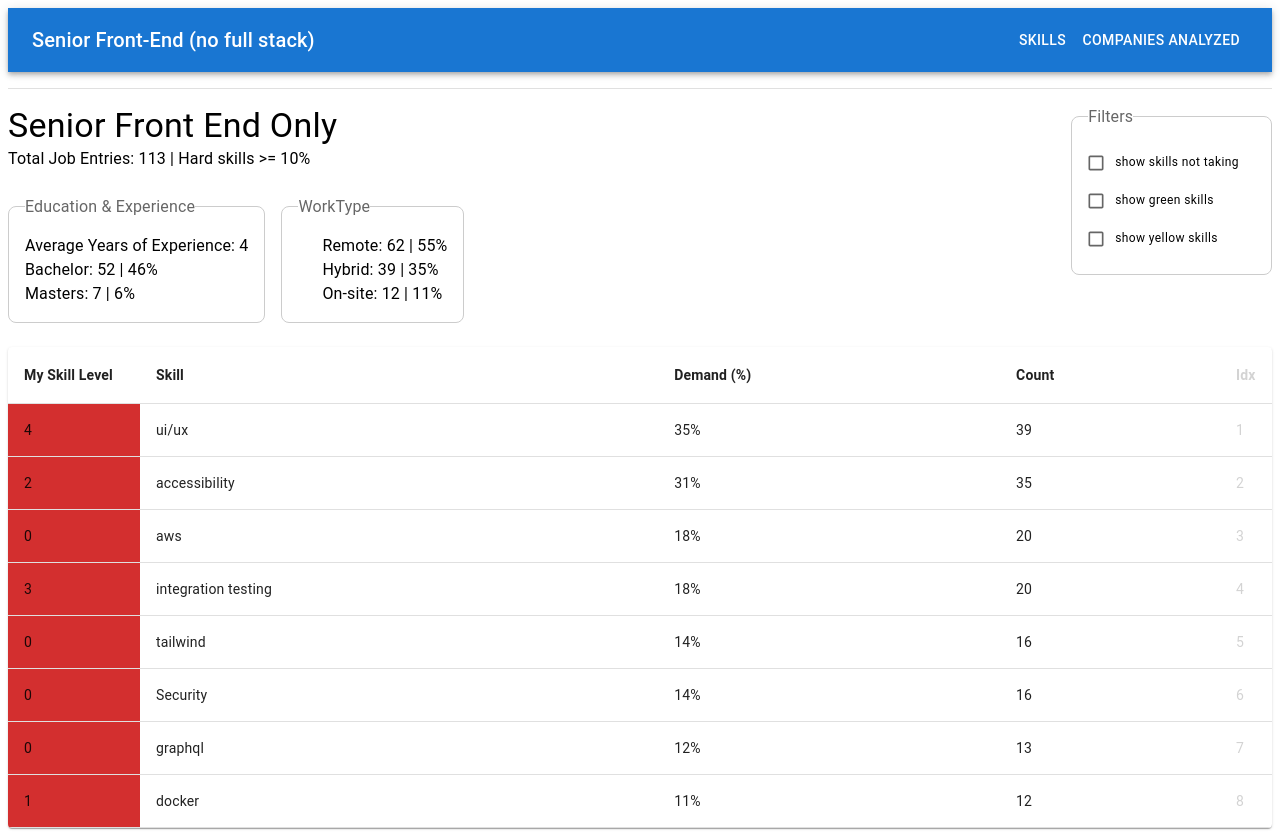
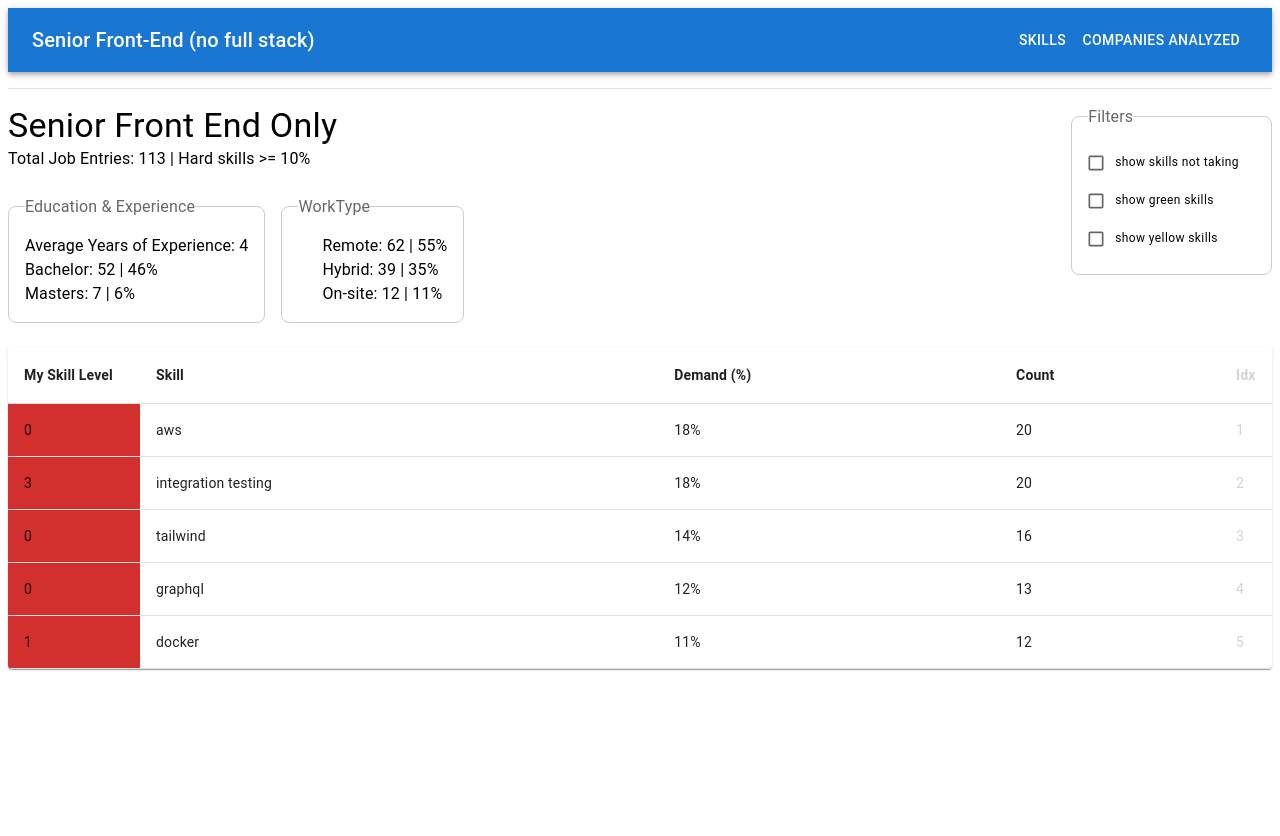
Before and after one commit to dmitrisanzharov/job-skills-app, a React (Create React App) app: page / in a window 1280 px wide. After the commit the page ends 800 px from the top, so only its background shows below. Built offline with nearby package versions, Linux system fonts and the light colour scheme; some icons are missing.

Commit message:
good stuff

```diff
--- a/src/consts/globalVars.ts
+++ b/src/consts/globalVars.ts
@@ -2,4 +2,22 @@ export const skillMinPercentageToFilter: number = 0.1;
 
 // remove skills that I will not take into account
 // cloud platforms = AWS covers this so remove
-export const skillThatIWillNotTake: string[] = ['Job Interview', 'angular', 'vue', 'playwright', 'vite', 'cloud platforms'];
+
+
+const skillsThatIRemovedWithExplainer: { skillName: string; reason: string }[] = [
+    // temporary disabled
+    { skillName: 'Job Interview', reason: 'I will not take into account skills related to job interviews' },
+    { skillName: 'ui/ux', reason: 'temporary disabled as of 9-Apr-2026' },
+    { skillName: 'accessibility', reason: 'temporary disabled as of 9-Apr-2026' },
+    { skillName: 'Security', reason: 'temporary disabled as of 9-Apr-2026' },
+
+    // not taking at all
+    { skillName: 'angular', reason: 'React focus' },
+    { skillName: 'vue', reason: 'React focus' },
+    { skillName: 'playwright', reason: 'Cypress covers this' },
+    { skillName: 'vite', reason: 'Webpack focus' },
+    { skillName: 'cloud platforms', reason: 'AWS covers this already' },
+];
+
+
+export const skillThatIWillNotTake: string[] = skillsThatIRemovedWithExplainer.map(skill => skill.skillName);
```
